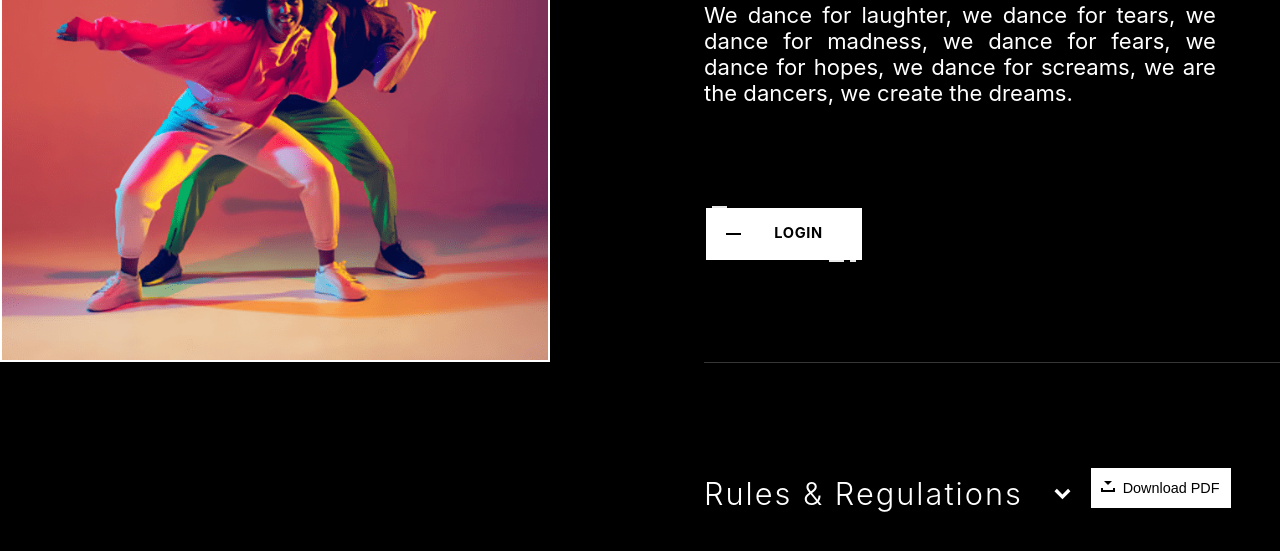
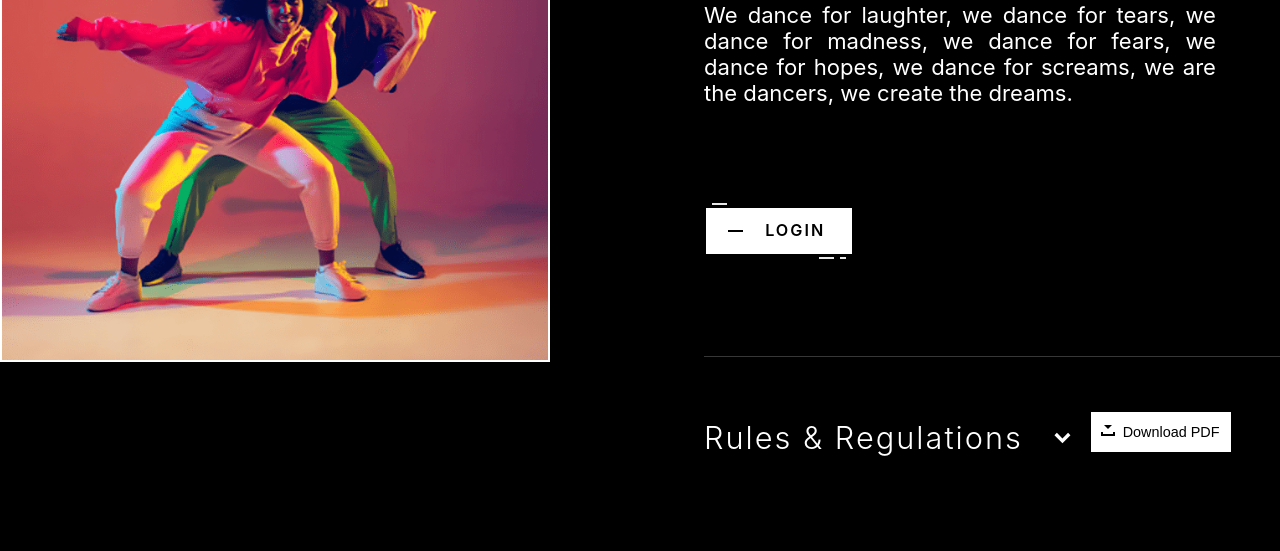
Before and after one commit to vinodjangid07/Aquaregia, a plain HTML site: page dance/dance duet.html in a window 1280 px wide. Shown: the part 311-862 px from the top of the page. Before the commit the page ends 823 px from the top, so only its background shows below. Drawn offline with Linux system fonts and the light colour scheme.

Commit message:
countless commit

```diff
--- a/event.css
+++ b/event.css
@@ -36,6 +36,7 @@ body {
 main {
   display: flex;
   flex-direction: row;
+  height: 110vh;
 }
 #bigFlex1 {
   padding: 5vh 0 0 5vw;
@@ -65,24 +66,28 @@ main {
 .fancy {
   background-color: white;
   border: 2px solid #000;
-  border-radius: 0;
-  box-sizing: border-box;
+  border-radius: 0px;
   color: #fff;
   cursor: pointer;
   display: inline-block;
-  font-weight: 700;
-  letter-spacing: 0.05em;
+  font-weight: 600;
+  letter-spacing: 2px;
   margin-top: 100px;
   outline: none;
   overflow: visible;
-  padding: 1.25em 3em;
+  /* padding: 1.25em 3em; */
   position: relative;
   text-align: center;
   text-decoration: none;
   text-transform: none;
   transition: all 0.3s ease-in-out;
   user-select: none;
-  font-size: 13px;
+  height: 50px;
+  width: 150px;
+  font-size: 1.5rem;
+  display: flex;
+  align-items: center;
+  justify-content: space-around;
  }
 
  .fancy::before {
@@ -113,7 +118,7 @@ main {
  .fancy .top-key {
   height: 2px;
   width: 1.5625rem;
-  top: -2px;
+  top: -5px;
   left: 0.625rem;
   position: absolute;
   background: #e8e8e8;
@@ -124,7 +129,7 @@ main {
   height: 2px;
   width: 1.5625rem;
   right: 1.875rem;
-  bottom: -2px;
+  bottom: -5px;
   position: absolute;
   background: #e8e8e8;
   transition: width 0.5s ease-out, right 0.3s ease-out;
@@ -134,7 +139,7 @@ main {
   height: 2px;
   width: 0.625rem;
   right: 0.625rem;
-  bottom: -2px;
+  bottom: -5px;
   position: absolute;
   background: #e8e8e8;
   transition: width 0.5s ease-out, right 0.3s ease-out;
@@ -177,7 +182,7 @@ main {
   flex-direction: row;
   /* justify-content: center; */
   align-items: center;
-  margin-top: 100px;
+  margin-top: 50px;
   margin-left: -2vw;
 }
 #rulesHeader {
--- a/event.js
+++ b/event.js
@@ -27,8 +27,8 @@ function rulesAppear(e){
     // rulesContent.style.height='fit-content';
     rulesContent.style.transform = 'scaleY(1)';
     rulesContent.style.transformOrigin = "top";
+    document.getElementById('coordinatorsss').scrollIntoView();
     rulesContent.style.opacity = '1';
-    rulesContent.scrollIntoView();
     arrow2.style.transitionDuration = '.5s';
     rulesContent.style.transitionDuration = '.5s';
 
--- a/script.js
+++ b/script.js
@@ -75,11 +75,11 @@ function scrollFunction(){
       mybutton.style.display = "none";
 
       }
-      document.getElementById('aquaregiaTitleContainer').style.transform =
-      translateX('-500px');
+
 }
 
 function scrolltoTopfunction(){
   document.body.scrollTop = 0;
   document.documentElement.scrollTop = 0;
+
 }
```
Also changed, not shown: pexels-pixabay-47367.jpg (deleted).
